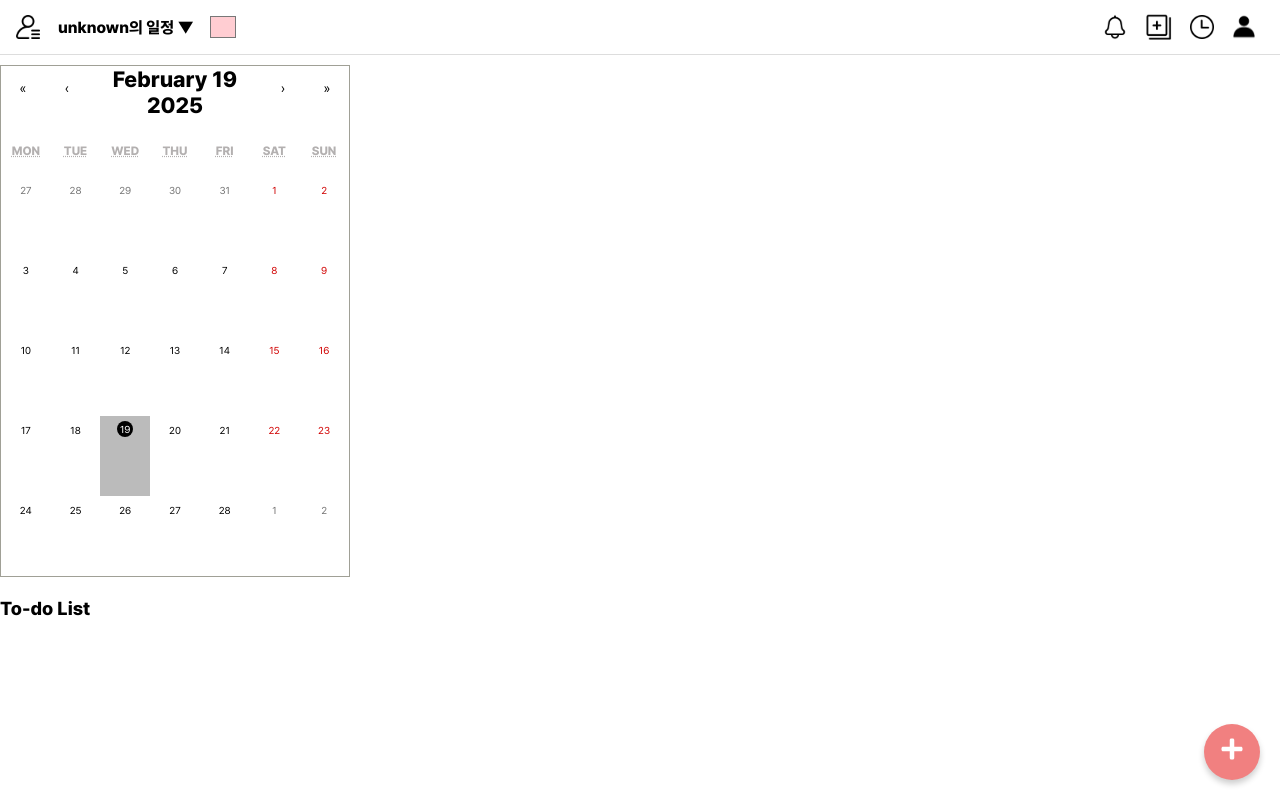
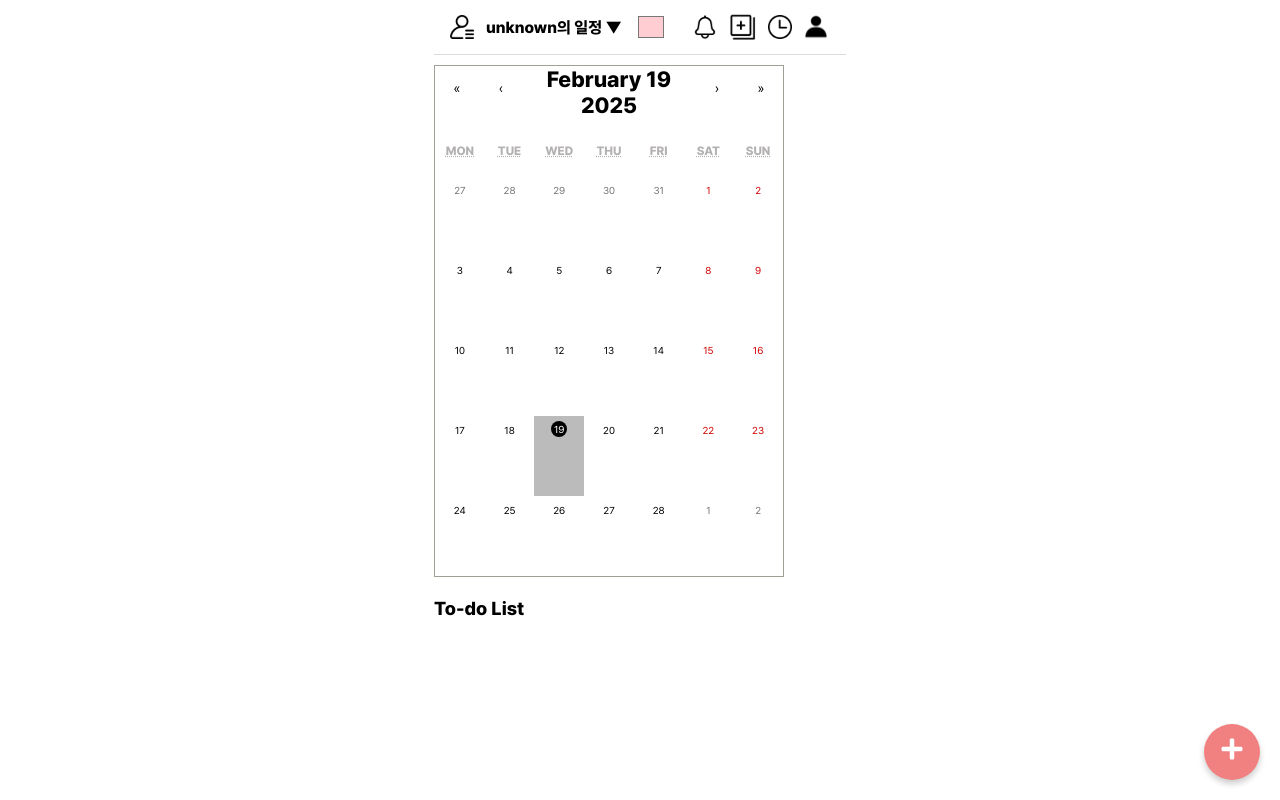
Before and after one commit to dusskdus/calen-do_FE, a React (Create React App) app in the folder calendo-fe/: page / in a window 1280 px wide. Built offline with nearby package versions, Linux system fonts and the light colour scheme.

Commit message:
fix:maxwidth 고정

```diff
--- a/calendo-fe/src/pages/login/Login.css
+++ b/calendo-fe/src/pages/login/Login.css
@@ -1,5 +1,5 @@
 .login-container {
-  max-width: 400px;
+  max-width: 412px;
   margin: 0 auto;
   padding: 24px;
   text-align: left;
--- a/calendo-fe/src/pages/mypage/MyPage.css
+++ b/calendo-fe/src/pages/mypage/MyPage.css
@@ -1,6 +1,7 @@
 /* 전체 페이지 컨테이너 */
 .mypage-container {
     width: 100%;
+    max-width: 412px;
     height: 100vh;
     background-color: white;
     display: flex;
--- a/calendo-fe/src/pages/schedule/WholeSchedule.css
+++ b/calendo-fe/src/pages/schedule/WholeSchedule.css
@@ -1,3 +1,9 @@
+/* 전체 너비 고정 */
+body {
+  max-width: 412px;
+  margin: 0 auto;
+}
+
 /* App Bar */
 .app-bar {
   display: flex;
@@ -20,7 +26,7 @@
 }
 
 .icon {
-  margin-right: 8px;
+  margin-right: 2px;
   color: #000;
   font-size: 22px;
   cursor: pointer;
@@ -553,8 +559,7 @@
 }
 
 
-
-/* 반응형 디자인 */
+/*
 @media (max-width: 768px) {
 
 
@@ -614,7 +619,7 @@
     }
   }
 
- /* 반응형 디자인 */
+
 @media (max-width: 1024px) {
   .calendar-container {
     min-width: 700px;
@@ -647,7 +652,7 @@
   .event-title {
     font-size: 14px;
   }
-}
+} */
 
 
 /* 📌 일정 모달 내부 날짜 & 시간 선택 스타일 */
```
